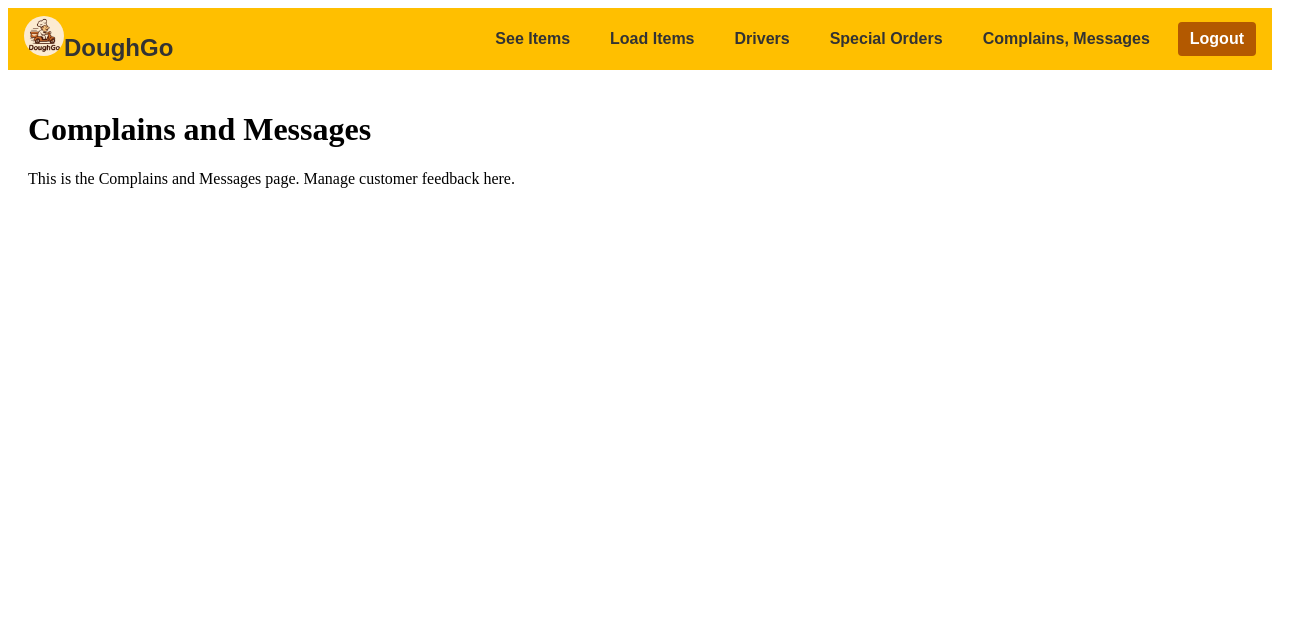
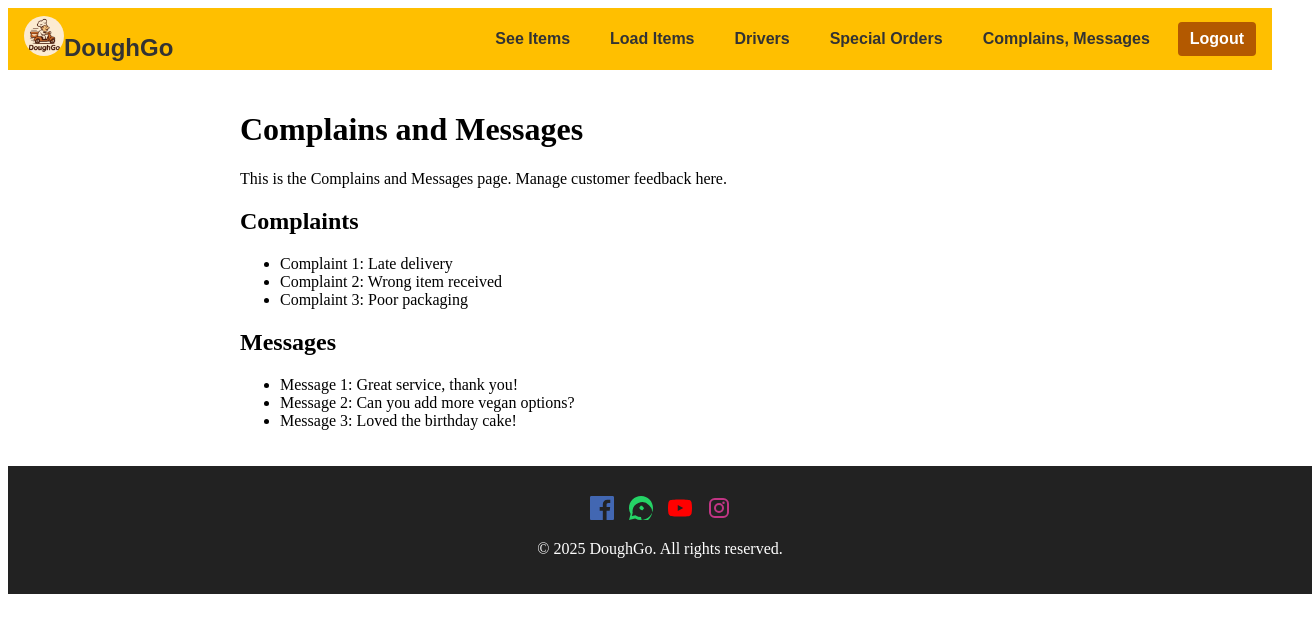
Before and after one commit to kavindacena99/DoughGo, a React (Vite) app in the folder webapp/: page /complainsmessages in a window 1280 px wide. Shown: the top 632 px of the page, 1312 px wide, since content can reach past the window. Built offline with nearby package versions, Linux system fonts and the light colour scheme; sample sign-in values are in the browser's storage.

Commit message:
update: compalints and messages page

```diff
--- a/webapp/src/pages/ComplainsMessages.jsx
+++ b/webapp/src/pages/ComplainsMessages.jsx
@@ -1,11 +1,31 @@
 import React from 'react';
+import Footer from '../components/Footer';
 
 function ComplainsMessages() {
   return (
-    <div style={{ padding: '20px' }}>
-      <h1>Complains and Messages</h1>
-      <p>This is the Complains and Messages page. Manage customer feedback here.</p>
-    </div>
+    <>
+      <div style={{ padding: '20px', maxWidth: '800px', margin: '0 auto' }}>
+        <h1>Complains and Messages</h1>
+        <p>This is the Complains and Messages page. Manage customer feedback here.</p>
+        <section style={{ marginTop: '20px' }}>
+          <h2>Complaints</h2>
+          <ul>
+            <li>Complaint 1: Late delivery</li>
+            <li>Complaint 2: Wrong item received</li>
+            <li>Complaint 3: Poor packaging</li>
+          </ul>
+        </section>
+        <section style={{ marginTop: '20px' }}>
+          <h2>Messages</h2>
+          <ul>
+            <li>Message 1: Great service, thank you!</li>
+            <li>Message 2: Can you add more vegan options?</li>
+            <li>Message 3: Loved the birthday cake!</li>
+          </ul>
+        </section>
+      </div>
+      <Footer />
+    </>
   );
 }
 
```
